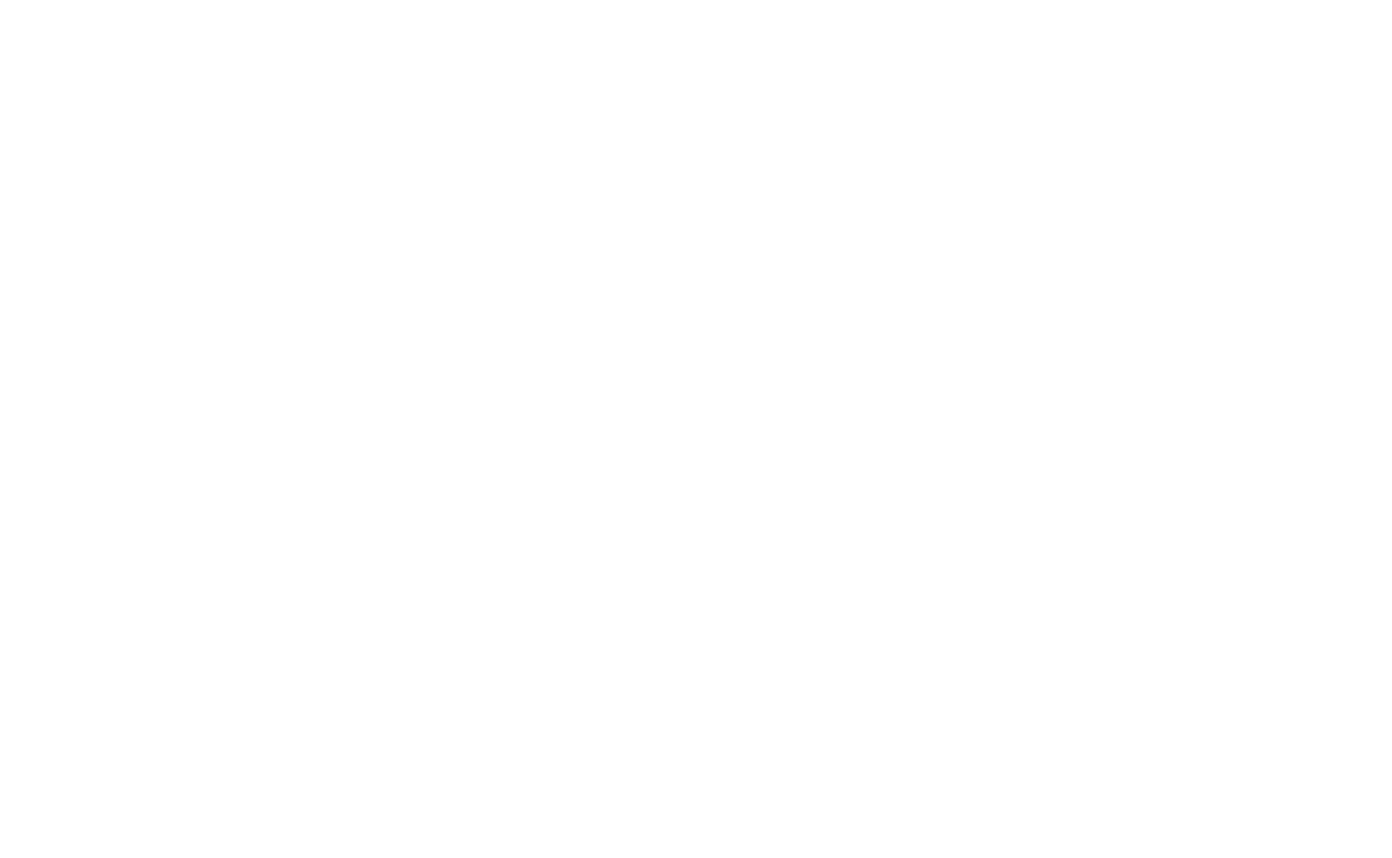
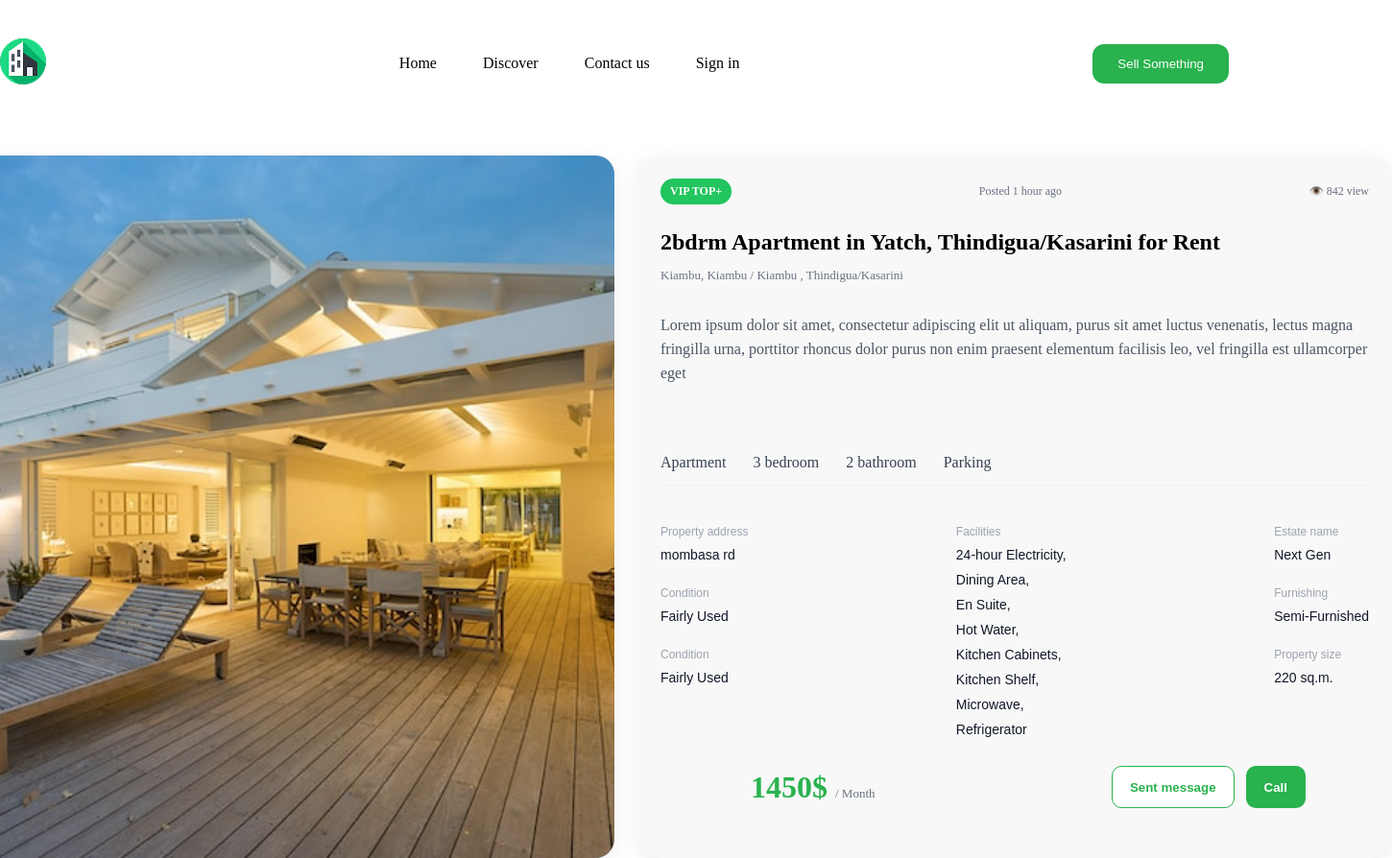
Before and after one commit to L-KLDIASH/midterm, a plain HTML site: page details.html in a window 1280 px wide. Shown: the whole page at 96% size, 1450 px wide, since content can reach past the window. Before the commit the page ends 800 px from the top, so only its background shows below. Drawn offline with Linux system fonts and the light colour scheme.

Commit message:
half-way done with second page

```diff
--- /dev/null
+++ b/css/details.css
@@ -0,0 +1,206 @@
+* {
+  padding: 0;
+  margin: 0;
+  box-sizing: border-box;
+}
+
+.header_navigation img {
+  width: 48px;
+  height: 48px;
+}
+
+.header_navigation {
+  display: flex;
+  justify-content: space-between;
+  align-items: center;
+  max-width: 1640px;
+  width: 100%;
+  padding-top: 40px;
+  margin: auto;
+}
+
+.header_navigation ul {
+  display: flex;
+  gap: 48px;
+  list-style: none;
+}
+
+.header_navigation ul li a {
+  text-decoration: none;
+  color: black;
+}
+
+.header_navigation button {
+  border: none;
+  padding: 13px 26px;
+  border-radius: 12px;
+  background-color: #29b24e;
+  color: white;
+  cursor: pointer;
+}
+
+.details {
+  display: grid;
+  grid-template-columns: 810px 786px;
+  gap: 24px;
+  justify-content: center;
+  align-items: start;
+  margin-top: 70px;
+}
+
+.details__media {
+  width: 810px;
+  height: 732px;
+  border-radius: 20px;
+  overflow: hidden;
+  background: #b0b0b0;
+  box-shadow: 0px 4px 18px rgba(194, 194, 194, 0.3);
+}
+.details__media img {
+  width: 100%;
+  height: 100%;
+  object-fit: cover;
+  display: block;
+}
+
+.details__card {
+  width: 786px;
+  height: 732px;
+  background: #f8f8f8;
+  border-radius: 24px;
+  box-shadow: 0px 4px 18px rgba(194, 194, 194, 0.3);
+  padding: 24px;
+  display: flex;
+  flex-direction: column;
+}
+
+.details__head {
+  display: flex;
+  justify-content: space-between;
+  align-items: center;
+  gap: 16px;
+  font-size: 12px;
+  color: #6b7280;
+}
+.badge {
+  background: #22c55e;
+  color: #fff;
+  font-weight: 700;
+  font-size: 12px;
+  padding: 6px 10px;
+  border-radius: 999px;
+}
+
+.details__title {
+  font-size: 24px;
+  line-height: 1.25;
+  margin-top: 24px;
+}
+
+.details__loc {
+  color: #6b7280;
+  font-size: 13px;
+  margin-top: 12px;
+}
+
+.details__desc {
+  color: #4b5563;
+  line-height: 1.55;
+  margin-top: 32px;
+}
+
+.details__tags {
+  list-style: none;
+  padding: 0;
+  display: flex;
+  gap: 28px;
+  align-items: center;
+  border-top: 1px solid #eef2f7;
+  border-bottom: 1px solid #eef2f7;
+  padding: 14px 0;
+  color: #374151;
+  margin-top: 57px;
+}
+
+.details__specs {
+  display: flex;
+  justify-content: space-between;
+  gap: 60px;
+  align-items: flex-start;
+  margin-top: 41px;
+}
+
+.col {
+  display: flex;
+  flex-direction: column;
+  gap: 20px;
+}
+
+.spec .label {
+  font-family: "Poppins", sans-serif;
+  font-size: 12px;
+  font-weight: 400;
+  color: #9ca3af;
+  margin-bottom: 4px;
+}
+
+.spec .value {
+  font-family: "Poppins", sans-serif;
+  font-size: 14px;
+  font-weight: 500;
+  line-height: 26px;
+  color: #111827;
+}
+
+.details__footer {
+  margin-top: 8px;
+  display: flex;
+  justify-content: space-between;
+  align-items: center;
+  border-top: 1px solid #eef2f7;
+  padding-top: 16px;
+  margin-left: 94px;
+  margin-right: 66px;
+}
+
+.price {
+  display: flex;
+  align-items: baseline;
+  gap: 8px;
+}
+
+.price .amount {
+  color: #29b24e;
+  font-weight: 800;
+  font-size: 32px;
+}
+
+.price .per {
+  color: #6b7280;
+  font-size: 13px;
+}
+
+.actions {
+  display: flex;
+  gap: 12px;
+}
+
+.btn {
+  height: 44px;
+  padding: 0 18px;
+  border-radius: 10px;
+  border: 1px solid transparent;
+  font-weight: 600;
+  cursor: pointer;
+}
+
+.btn__messege {
+  background: #fff;
+  border-color: #29b24e;
+  color: #29b24e;
+}
+
+.btn__call {
+  background: #29b24e;
+  color: #fff;
+}
--- a/details.html
+++ b/details.html
@@ -3,7 +3,115 @@
   <head>
     <meta charset="UTF-8" />
     <meta name="viewport" content="width=device-width, initial-scale=1.0" />
-    <title>Document</title>
+    <title>Details Page</title>
+    <link rel="stylesheet" href="css/details.css" />
   </head>
-  <body></body>
+  <body>
+    <header>
+      <div class="header_navigation">
+        <a href="index.html">
+          <img src="img/logo.png" alt="logo" />
+        </a>
+        <ul>
+          <li><a href="#">Home</a></li>
+          <li><a href="#">Discover</a></li>
+          <li><a href="#">Contact us</a></li>
+          <li><a href="#">Sign in</a></li>
+        </ul>
+        <button class="sell_button">Sell Something</button>
+      </div>
+    </header>
+    <section class="details">
+      <div class="details__media">
+        <img src="img/img3.jpg" alt="property" />
+      </div>
+
+      <article class="details__card">
+        <div class="details__head">
+          <span class="badge">VIP TOP+</span>
+          <span class="posted">Posted 1 hour ago</span>
+          <div class="views">
+            <span>👁️ 842 view</span>
+          </div>
+        </div>
+
+        <h2 class="details__title">
+          2bdrm Apartment in Yatch, Thindigua/Kasarini for Rent
+        </h2>
+        <p class="details__loc">Kiambu, Kiambu / Kiambu , Thindigua/Kasarini</p>
+
+        <p class="details__desc">
+          Lorem ipsum dolor sit amet, consectetur adipiscing elit ut aliquam,
+          purus sit amet luctus venenatis, lectus magna fringilla urna,
+          porttitor rhoncus dolor purus non enim praesent elementum facilisis
+          leo, vel fringilla est ullamcorper eget
+        </p>
+
+        <ul class="details__tags">
+          <li>Apartment</li>
+          <li>3 bedroom</li>
+          <li>2 bathroom</li>
+          <li>Parking</li>
+        </ul>
+
+        <div class="details__specs">
+          <div class="col">
+            <div class="spec">
+              <p class="label">Property address</p>
+              <p class="value">mombasa rd</p>
+            </div>
+            <div class="spec">
+              <p class="label">Condition</p>
+              <p class="value">Fairly Used</p>
+            </div>
+            <div class="spec">
+              <p class="label">Condition</p>
+              <p class="value">Fairly Used</p>
+            </div>
+          </div>
+
+          <div class="col">
+            <div class="spec">
+              <p class="label">Facilities</p>
+              <p class="value">
+                24-hour Electricity,<br />
+                Dining Area,<br />
+                En Suite,<br />
+                Hot Water,<br />
+                Kitchen Cabinets,<br />
+                Kitchen Shelf,<br />
+                Microwave,<br />
+                Refrigerator
+              </p>
+            </div>
+          </div>
+
+          <div class="col">
+            <div class="spec">
+              <p class="label">Estate name</p>
+              <p class="value">Next Gen</p>
+            </div>
+            <div class="spec">
+              <p class="label">Furnishing</p>
+              <p class="value">Semi-Furnished</p>
+            </div>
+            <div class="spec">
+              <p class="label">Property size</p>
+              <p class="value">220 sq.m.</p>
+            </div>
+          </div>
+        </div>
+        <div class="details__footer">
+          <div class="price">
+            <span class="amount">1450$</span>
+            <span class="per">/ Month</span>
+          </div>
+          <div class="actions">
+            <button class="btn btn__messege">Sent message</button>
+            <button class="btn btn__call">Call</button>
+          </div>
+        </div>
+      </article>
+    </section>
+  </body>
 </html>
```
